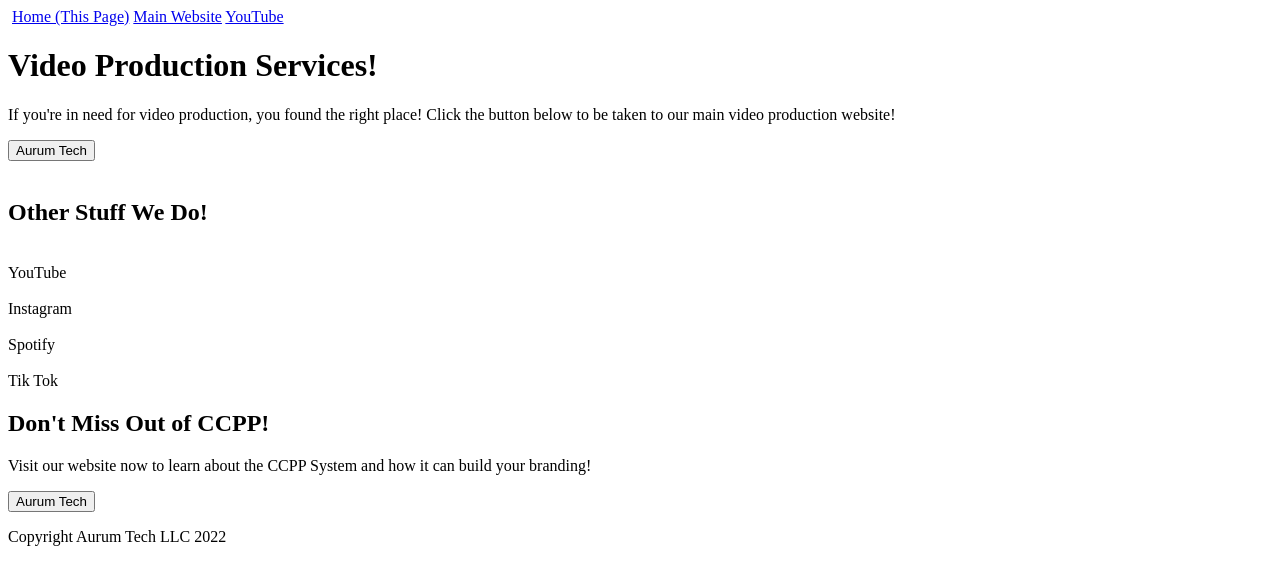
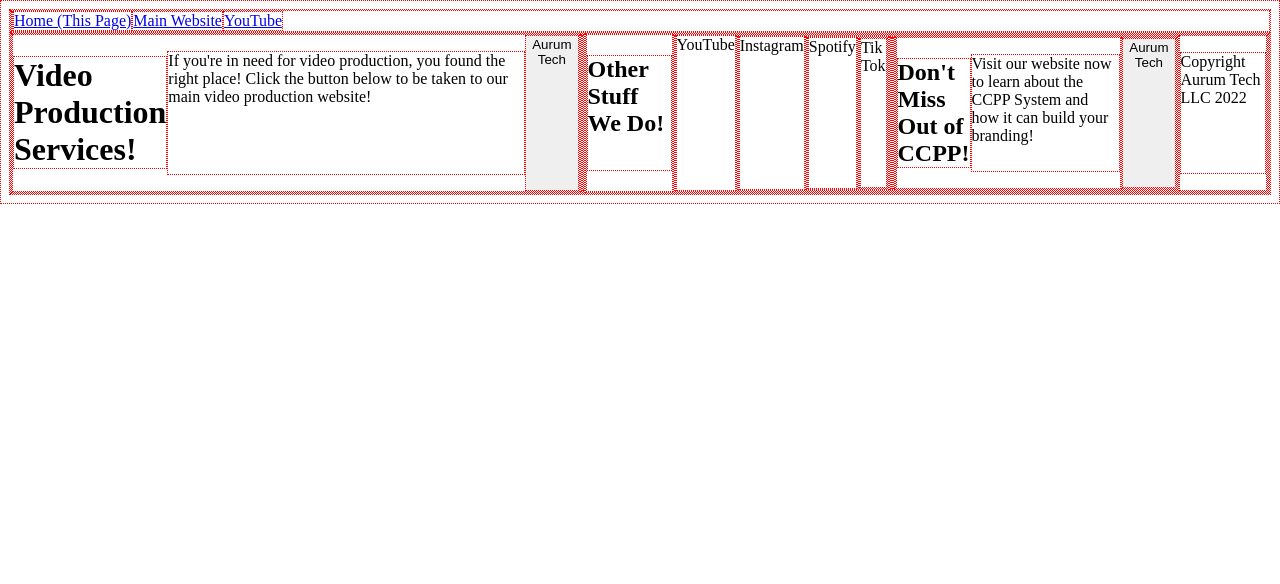
Before and after one commit to Autiemedia/odinlandingpage, a plain HTML site: page index.html in a window 1280 px wide. Drawn offline with Linux system fonts and the light colour scheme.

Commit message:
Add css flex-box to begin organizing elements. Exclude head element from receiving flex-box

```diff
--- a/index.html
+++ b/index.html
@@ -7,7 +7,7 @@
     <title>The Lab Landing Page</title>
     <link rel="stylesheet" href="style.css">
 </head>
-<body>
+<body class="body">
     <div class="header">
         <img src="" alt="">
         <a href="#">Home (This Page)</a>
@@ -15,7 +15,7 @@
         <a href="https://www.youtube.com/channel/UCQFCSyBHHC_KD2tv8GaTKKQ">YouTube</a>
     </div>
 <!--This is the end of the header and the beginning of the main body.-->
-    <div class="body">
+    <div class="main">
         <!--Section One-->
         <div class="section-one">
             <div class="section-one-l">
--- a/style.css
+++ b/style.css
@@ -0,0 +1,8 @@
+*:not(head) {
+    display: flex;
+    border: 1px dotted red;
+}
+
+.body {
+    flex-direction: column;
+}
```
